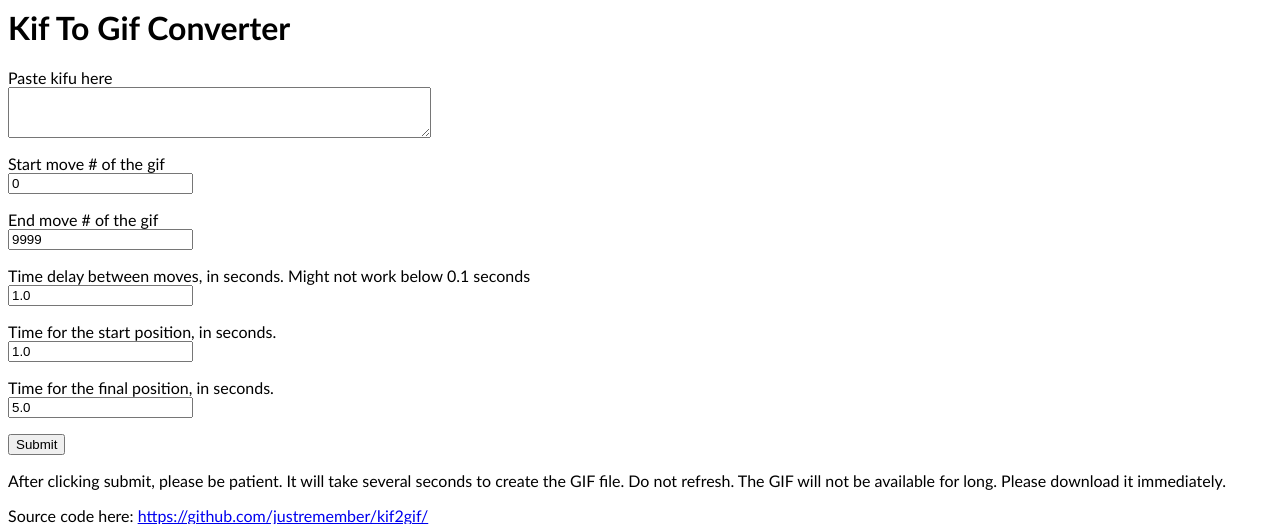
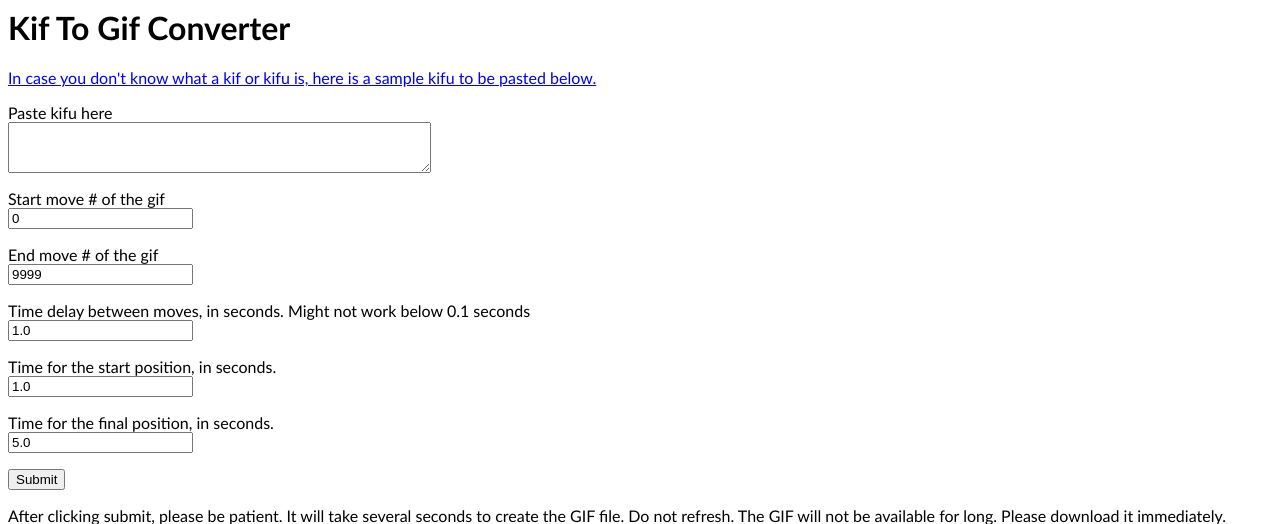
Before and after one commit to justremember/kif2gif, a Flask app: page / in a window 1280 px wide. Shown: the top 524 px of the page. Run offline with Flask 2, Linux system fonts and the light colour scheme.

Commit message:
Update index.html

```diff
--- a/app/templates/index.html
+++ b/app/templates/index.html
@@ -2,6 +2,7 @@
 
 {% block content %}
     <h1>Kif To Gif Converter</h1>
+    <p><a href="https://pastebin.com/rMbuqTSz">In case you don't know what a kif or kifu is, here is a sample kifu to be pasted below.</a></p>
     <form action="/" method="post" novalidate>
         <p>
             {{ form.kifu.label }}<br>
```
